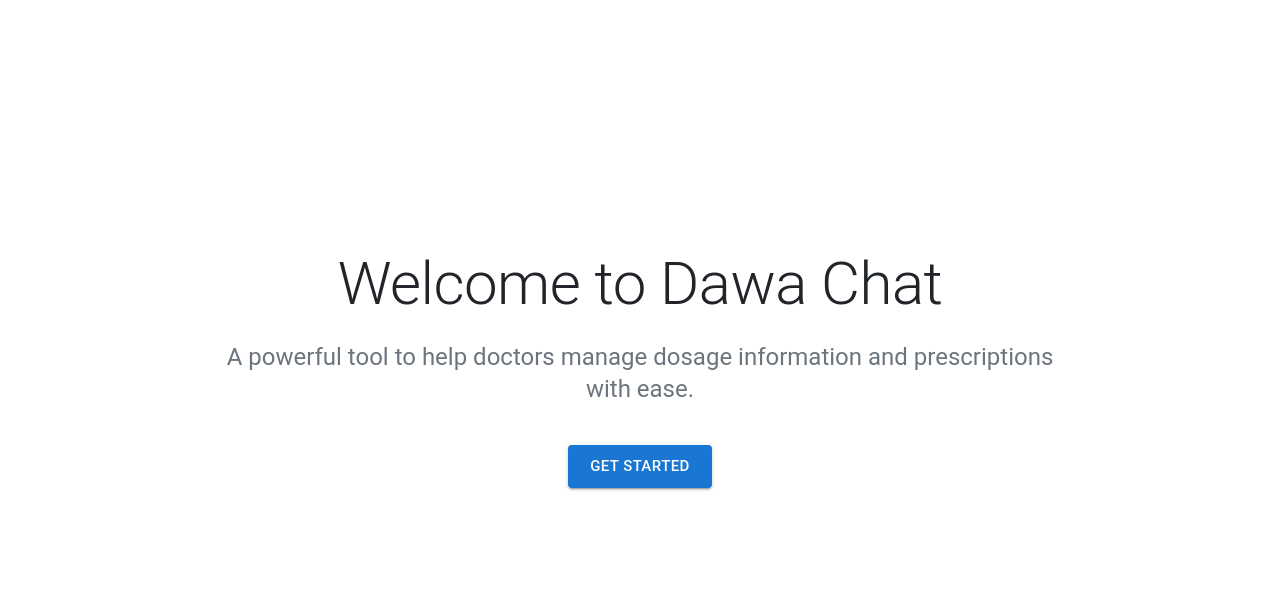
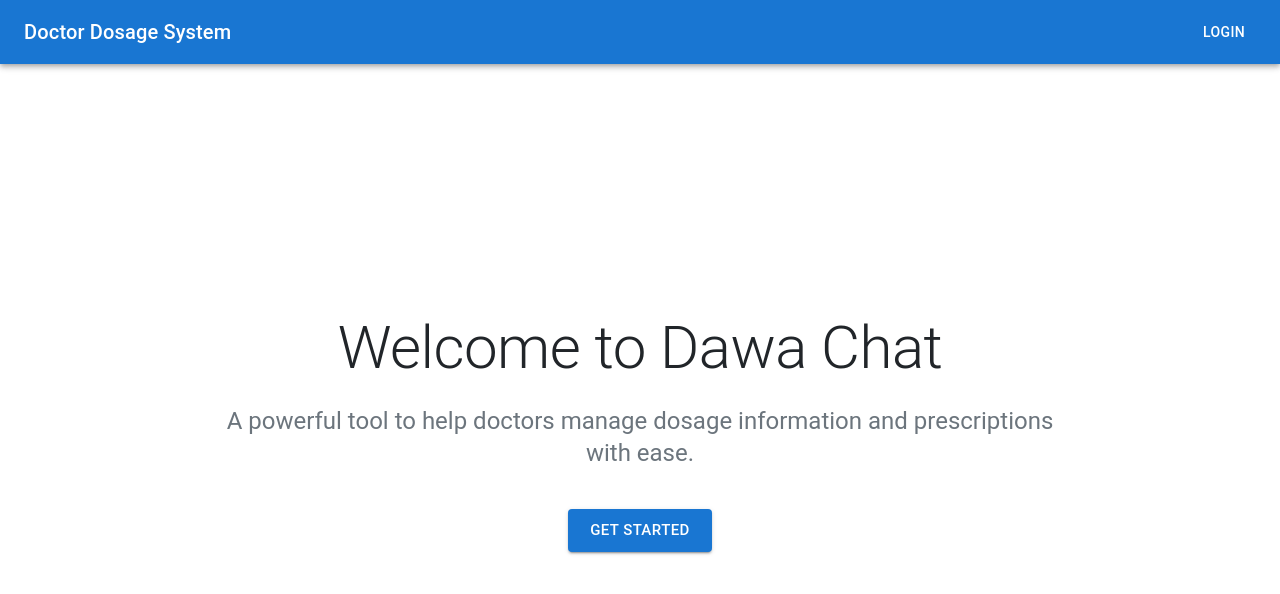
Before and after one commit to davidnene/dawachat_frontend, a React (Create React App) app: page / in a window 1280 px wide. Shown: the top 594 px of the page. Built offline with nearby package versions, Linux system fonts and the light colour scheme; no server answers.

Commit message:
Add navbar

```diff
--- a/src/App.js
+++ b/src/App.js
@@ -3,15 +3,19 @@ import { BrowserRouter as Router, Routes, Route } from 'react-router-dom';
 import HomePage from './pages/HomePage';
 import LoginPage from './pages/LoginPage';
 import Dashboard from './pages/Dashboard';
+import QueryDosagePage from './pages/QueryDosagePage';
 import PrivateRoute from './components/PrivateRoute';
+import Navbar from './components/Navbar';
 
 const App = () => {
     return (
         <Router>
+            <Navbar />
             <Routes>
                 <Route path="/" element={<HomePage />} />
                 <Route path="/login" element={<LoginPage />} />
                 <Route path="/dashboard" element={<PrivateRoute><Dashboard /></PrivateRoute>} />
+                <Route path="/query-dosage" element={<PrivateRoute><QueryDosagePage /></PrivateRoute>} />
             </Routes>
         </Router>
     );
--- /dev/null
+++ b/src/components/Navbar.js
@@ -0,0 +1,48 @@
+import React, { useContext } from 'react';
+import { AppBar, Toolbar, Typography, Button, Box } from '@mui/material';
+import { Link, useNavigate } from 'react-router-dom';
+import AuthContext from '../context/AuthContext';
+
+const Navbar = () => {
+    const navigate = useNavigate();
+    const { user, logout } = useContext(AuthContext);
+
+    const handleLogout = () => {
+        // Clear the token and any user data
+        logout();
+        navigate('/');
+    };
+
+    return (
+        <AppBar position="static" color="primary">
+            <Toolbar>
+                <Typography variant="h6" component="div" style={{ flexGrow: 1 }}>
+                    <Link to="/" style={{ textDecoration: 'none', color: 'inherit' }}>
+                        Doctor Dosage System
+                    </Link>
+                </Typography>
+                <Box>
+                    {user ? (
+                        <>
+                            <Button color="inherit" onClick={() => navigate('/dashboard')}>
+                                Dashboard
+                            </Button>
+                            <Button color="inherit" onClick={() => navigate('/query-dosage')}>
+                                Query Dosage
+                            </Button>
+                            <Button color="inherit" onClick={handleLogout}>
+                                Logout
+                            </Button>
+                        </>
+                    ) : (
+                        <Button color="inherit" onClick={() => navigate('/login')}>
+                            Login
+                        </Button>
+                    )}
+                </Box>
+            </Toolbar>
+        </AppBar>
+    );
+};
+
+export default Navbar;
```
